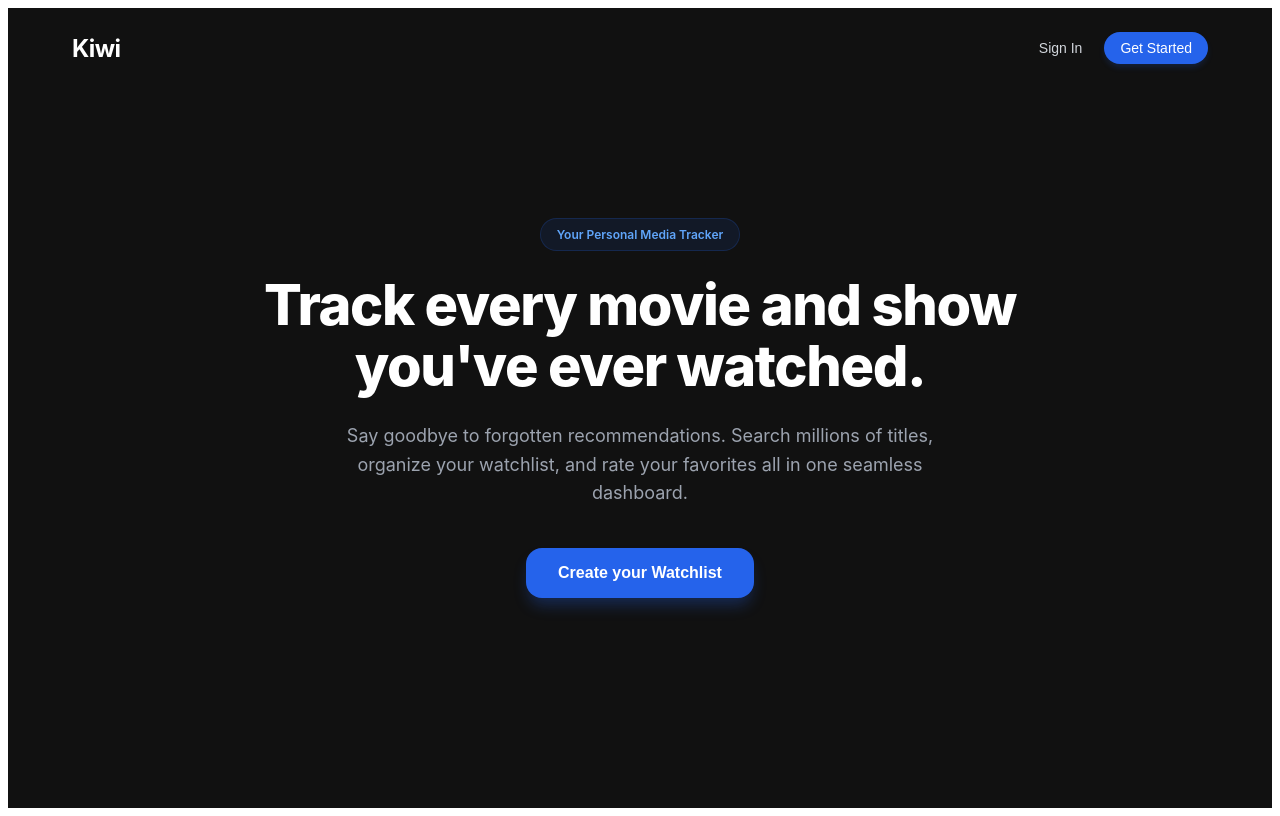
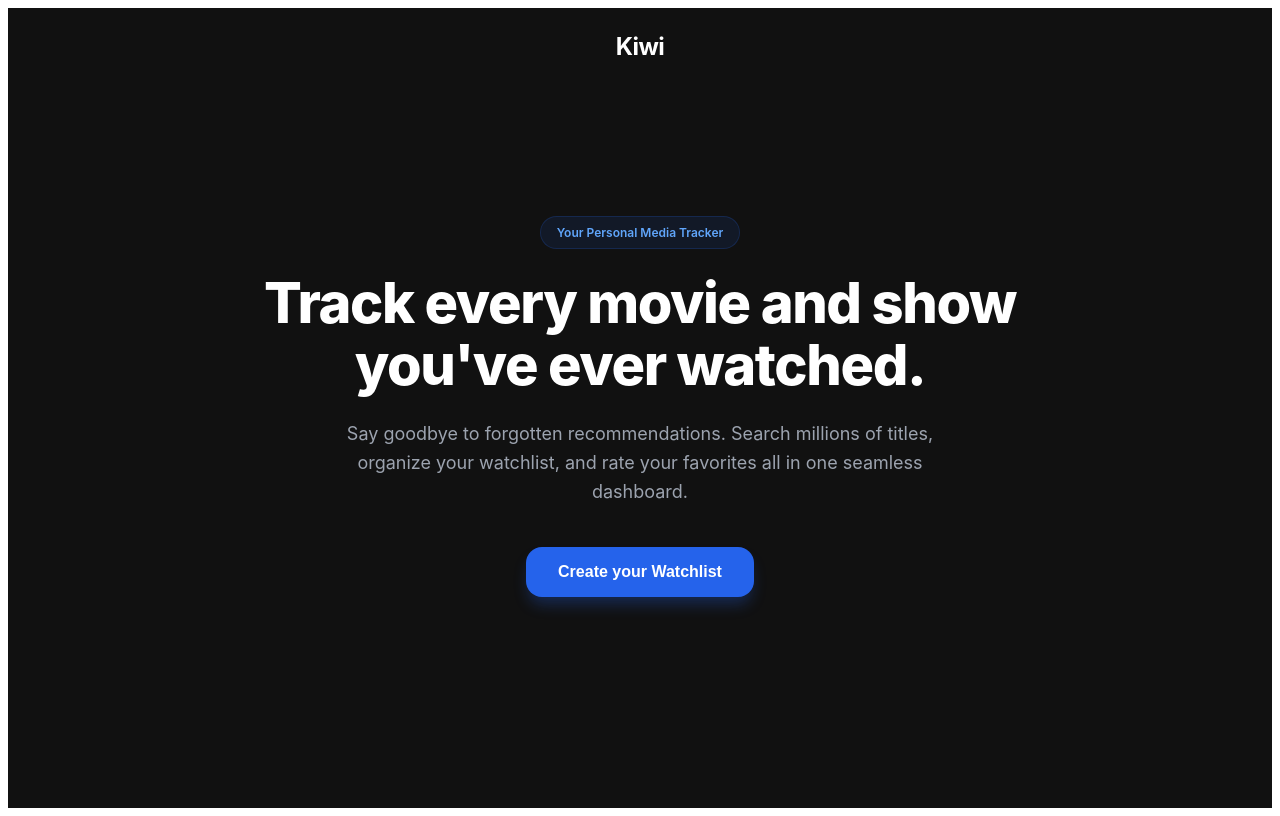
Before and after one commit to a7bhnn/kiwi, a React (Vite) app in the folder frontend/: page / in a window 1280 px wide. Built offline with nearby package versions, Linux system fonts and the light colour scheme; no server answers.

Commit message:
Add dynamic search suggestions to Dashboard

```diff
--- a/frontend/src/components/Home.jsx
+++ b/frontend/src/components/Home.jsx
@@ -1,41 +1,23 @@
-//import { Link } from 'react-router-dom';
+import { useNavigate, Navigate } from 'react-router-dom';
 import { useContext } from 'react';
 import { AuthContext } from '../context/AuthContext';
-import { useNavigate, Navigate } from 'react-router-dom';
 
 const Home = () => {
     const { user } = useContext(AuthContext);
     const navigate = useNavigate();
 
-    // If the user is already logged in, send them straight to their dashboard
     if (user) {
         return <Navigate to="/dashboard" />;
     }
 
     return (
         <div style={{ minHeight: '100vh', backgroundColor: '#111111', color: 'white', fontFamily: '-apple-system, BlinkMacSystemFont, "SF Pro Display", sans-serif', display: 'flex', flexDirection: 'column' }}>
-            <header style={{ padding: '24px 32px', display: 'flex', justifyContent: 'space-between', alignItems: 'center', maxWidth: '1200px', margin: '0 auto', width: '100%', boxSizing: 'border-box' }}>
+            {/* Header with Centered Title */}
+            <header style={{ padding: '24px 32px', display: 'flex', justifyContent: 'center', alignItems: 'center', maxWidth: '1200px', margin: '0 auto', width: '100%', boxSizing: 'border-box' }}>
                 <h1 style={{ fontSize: '24px', fontWeight: 'bold', letterSpacing: '-0.025em', margin: 0 }}>Kiwi</h1>
-                <div style={{ display: 'flex', gap: '16px', alignItems: 'center' }}>
-
-                    {/* 2. Explicit Sign In Button */}
-                    <button
-                        onClick={() => navigate('/login')}
-                        style={{ background: 'none', border: 'none', color: '#d1d5db', fontSize: '14px', fontWeight: '500', cursor: 'pointer' }}
-                    >
-                        Sign In
-                    </button>
-
-                    {/* 3. Explicit Get Started Button */}
-                    <button
-                        onClick={() => navigate('/register')}
-                        style={{ backgroundColor: '#2563eb', color: 'white', padding: '8px 16px', borderRadius: '9999px', border: 'none', fontSize: '14px', fontWeight: '500', cursor: 'pointer', boxShadow: '0 4px 6px -1px rgba(37, 99, 235, 0.2)' }}
-                    >
-                        Get Started
-                    </button>
-                </div>
             </header>
 
+            {/* Hero Section */}
             <main style={{ flex: 1, display: 'flex', flexDirection: 'column', justifyContent: 'center', alignItems: 'center', padding: '0 24px', textAlign: 'center', marginTop: '-80px' }}>
                 <div style={{ padding: '8px 16px', backgroundColor: 'rgba(37, 99, 235, 0.1)', color: '#60a5fa', borderRadius: '9999px', fontSize: '12px', fontWeight: '600', marginBottom: '24px', border: '1px solid rgba(37, 99, 235, 0.2)' }}>
                     Your Personal Media Tracker
@@ -50,8 +32,6 @@ const Home = () => {
                 </p>
 
                 <div style={{ display: 'flex', gap: '16px', flexWrap: 'wrap', justifyContent: 'center' }}>
-
-                    {/* 4. Explicit Main Action Button */}
                     <button
                         onClick={() => navigate('/register')}
                         style={{ backgroundColor: '#2563eb', color: 'white', padding: '16px 32px', borderRadius: '16px', border: 'none', fontSize: '16px', fontWeight: '600', cursor: 'pointer', boxShadow: '0 10px 15px -3px rgba(37, 99, 235, 0.3)' }}
```
